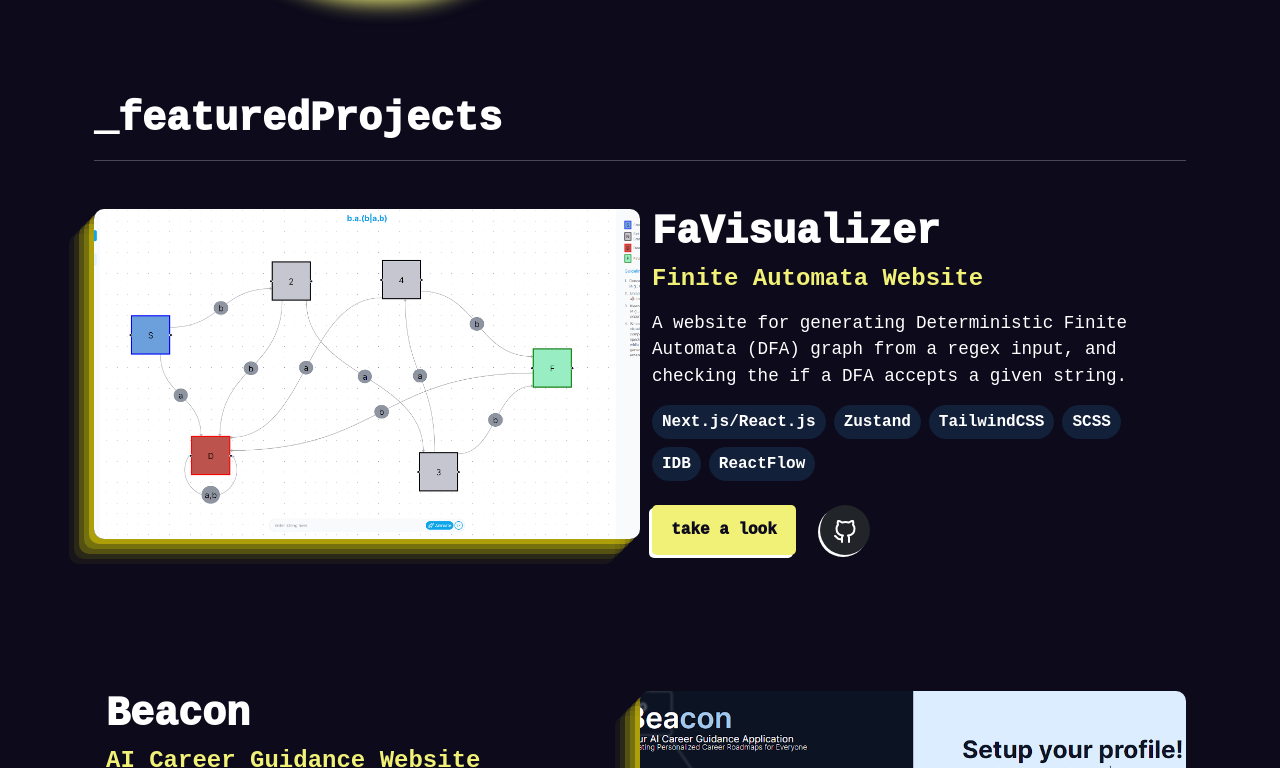
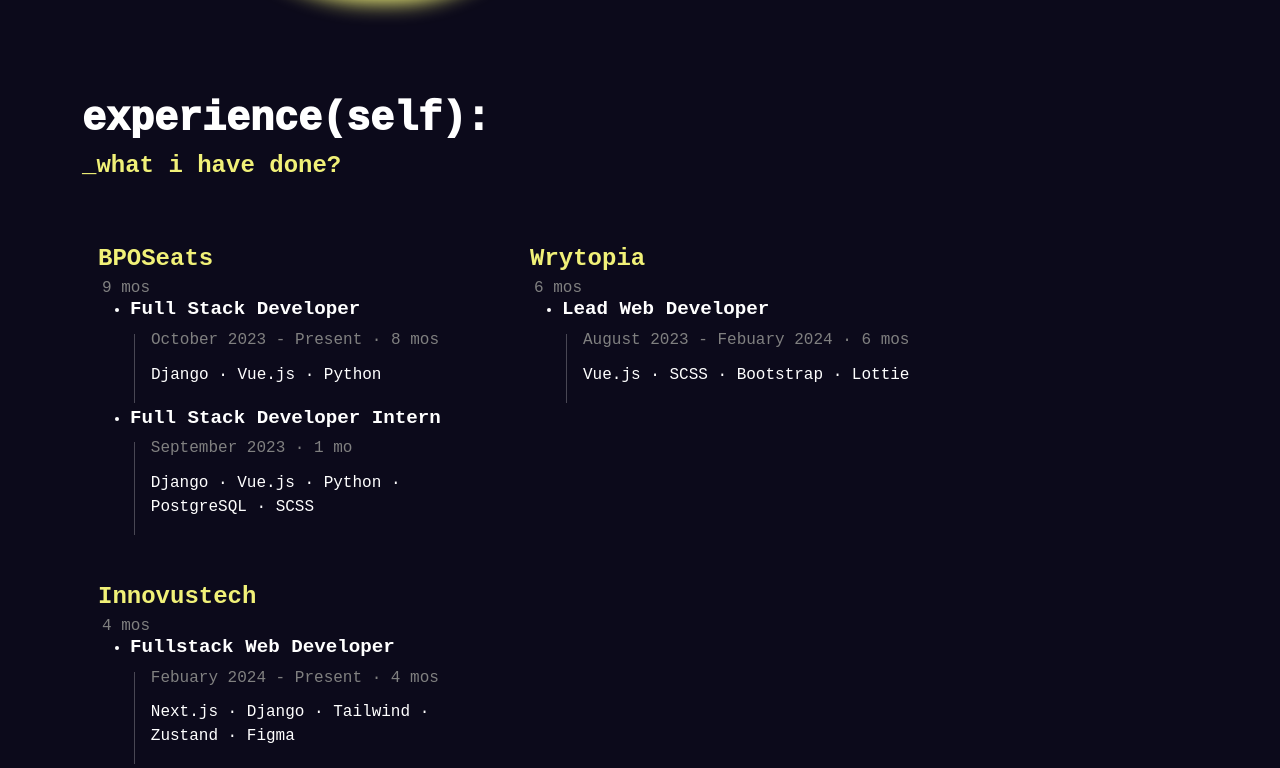
Before and after one commit to cup-noodlehS/portfolio-v2, a Vue app: page / in a window 1280 px wide. Shown: the part 752-1520 px from the top of the page. Built offline with nearby package versions, Linux system fonts and the light colour scheme.

Commit message:
add auto calculate duration to experience

```diff
--- a/src/components/index/experience.vue
+++ b/src/components/index/experience.vue
@@ -7,13 +7,16 @@
         <a :href="company.link" target="_blank" class="text-decoration-none">
           <h4 class="title">{{ company.company }}</h4>
         </a>
+        <p class="m-1 date">{{ company.duration }}</p>
         <ul>
           <li v-for="position in company.positions" :key="position.title">
             <p class="sub-title">{{ position.title }}</p>
             <div class="d-flex m-1">
               <div class="vr me-3"></div>
               <div>
-                <p class="date">{{ position.date }}</p>
+                <p class="date">
+                  {{ position.date }} · {{ position.duration }}
+                </p>
                 <p class="skills">
                   <span v-for="(skill, index) in position.skills" :key="skill">
                     {{ skill }}
@@ -29,19 +32,61 @@
   </div>
 </template>
 <script setup>
+function elapsedMonthsAndYears(
+  startMonth,
+  startYear,
+  endMonth = null,
+  endYear = null
+) {
+  // Get current date if end month/year are not provided
+  if (endMonth === null || endYear === null) {
+    const currentDate = new Date();
+    endMonth = currentDate.getMonth() + 1; // Months are zero-based in JavaScript
+    endYear = currentDate.getFullYear();
+  }
+
+  // Calculate elapsed years and months
+  let elapsedYears = endYear - startYear;
+  let elapsedMonths = endMonth - startMonth;
+
+  // Adjust for negative months
+  if (elapsedMonths < 0) {
+    elapsedYears--;
+    elapsedMonths += 12;
+  }
+
+  // Build the result string
+  let result = "";
+  if (elapsedYears > 0) {
+    result += `${elapsedYears} yr${elapsedYears > 1 ? "s" : ""}`;
+    if (elapsedMonths > 0) {
+      result += ` ${elapsedMonths} mo${elapsedMonths > 1 ? "s" : ""}`;
+    }
+  } else if (elapsedMonths > 0) {
+    result += `${elapsedMonths} mo${elapsedMonths > 1 ? "s" : ""}`;
+  } else {
+    result = "0 mos"; // When the start date is the same as the end date
+  }
+
+  return result;
+}
+
 const experience = [
   {
     company: "BPOSeats",
     link: "https://www.linkedin.com/company/bposeats/mycompany/",
+    duration: elapsedMonthsAndYears(9, 2023),
     positions: [
       {
         title: "Full Stack Developer",
         date: "October 2023 - Present",
+        duration: elapsedMonthsAndYears(10, 2023),
         skills: ["Django", "Vue.js", "Python"],
       },
       {
         title: "Full Stack Developer Intern",
         date: "September 2023",
+        duration: elapsedMonthsAndYears(9, 2023, 10, 2023),
         skills: ["Django", "Vue.js", "Python", "PostgreSQL", "SCSS"],
       },
     ],
@@ -49,10 +94,12 @@
   {
     company: "Wrytopia",
     link: "https://www.linkedin.com/company/wrytopiaonline/",
+    duration: elapsedMonthsAndYears(8, 2023, 2, 2024),
     positions: [
       {
         title: "Lead Web Developer",
         date: "August 2023 - Febuary 2024",
+        duration: elapsedMonthsAndYears(8, 2023, 2, 2024),
         skills: ["Vue.js", "SCSS", "Bootstrap", "Lottie"],
       },
     ],
@@ -60,10 +107,12 @@
   {
     company: "Innovustech",
     link: "https://github.com/innovustech/",
+    duration: elapsedMonthsAndYears(2, 2024),
     positions: [
       {
         title: "Fullstack Web Developer",
         date: "Febuary 2024 - Present",
+        duration: elapsedMonthsAndYears(2, 2024),
         skills: ["Next.js", "Django", "Tailwind", "Zustand", "Figma"],
       },
     ],
--- a/src/components/partials/navbar.vue
+++ b/src/components/partials/navbar.vue
@@ -1,7 +1,7 @@
 <template>
   <nav class="navbar navbar-expand-lg py-4">
     <div class="container-fluid">
-      <a class="navbar-brand" href="#">@sheldonsagrado</a>
+      <a class="navbar-brand" href="#">@sheldonArthurSagrado</a>
       <button
         class="navbar-toggler"
         type="button"
--- a/src/views/index.vue
+++ b/src/views/index.vue
@@ -5,9 +5,8 @@
     </div>
   </header>
   <main class="container">
+    <Experience />
     <Features />
-    <hr />
-    <Experience />
     <hr />
     <TechStack />
     <!-- <hr />
```
